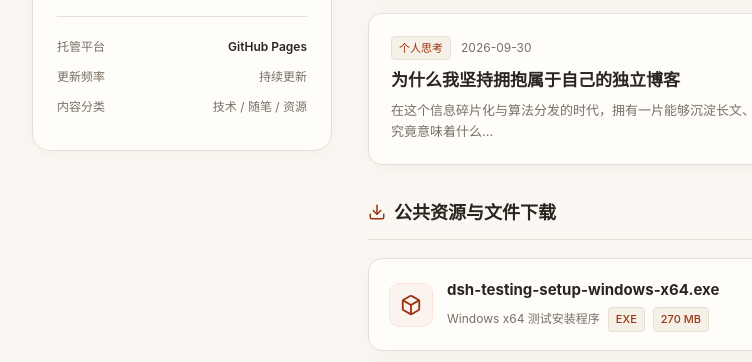
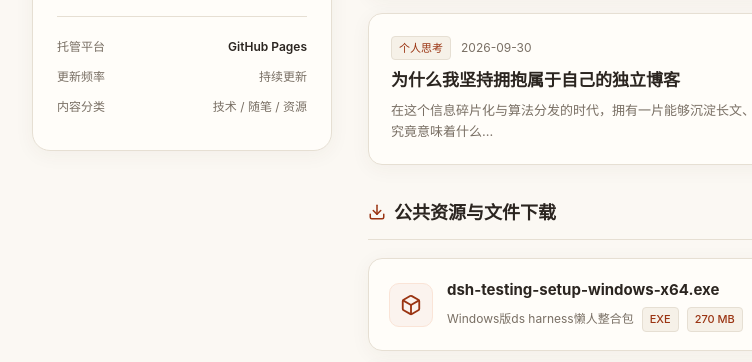
Before and after one commit to Norlive666/norlive666.github.io, a plain HTML site: page index.html in a window 1280 px wide. Shown: the part 425-787 px from the top of the page, 128-880 px from the left. Drawn offline with Linux system fonts and the light colour scheme.

Commit message:
Update index.html

```diff
--- a/index.html
+++ b/index.html
@@ -508,7 +508,7 @@
               <div>
                 <div class="resource-title">dsh-testing-setup-windows-x64.exe</div>
                 <div class="resource-desc">
-                  <span>Windows x64 测试安装程序</span>
+                  <span>Windows版ds harness懒人整合包</span>
                   <span class="badge">EXE</span>
                   <span class="badge">270 MB</span>
                 </div>
```
